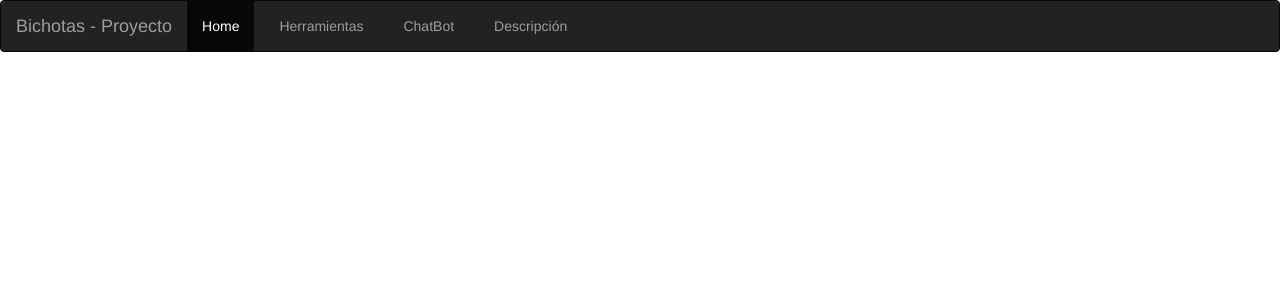
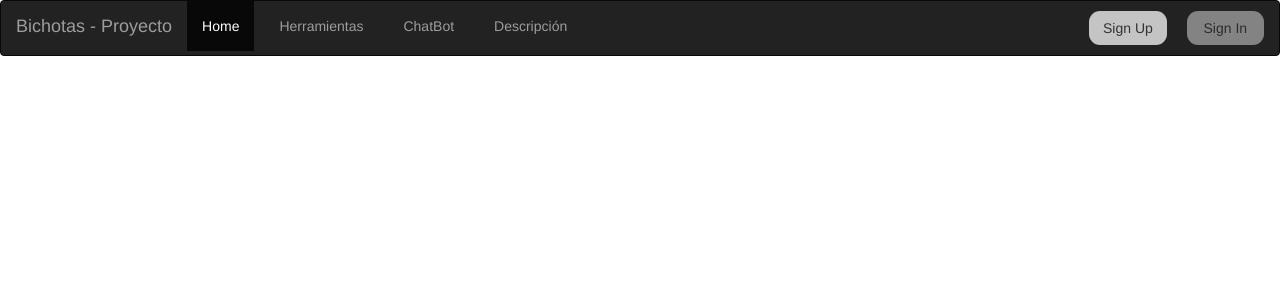
Before and after one commit to Bichotas/SkyTools_P-TECH, a Flask app: page / in a window 1280 px wide. Shown: the top 300 px of the page. Run offline with Flask 2, Linux system fonts and the light colour scheme; some libraries are stand-ins or nearby versions.

Commit message:
Se agregaron los botones sign in y sign up
Se coloco en la barra de navegacion los botones ya anteriormente
mencionados, estos a la hora de achicarse la pestaña, los botones se
achican con la pantalla y no se van para el lado que quieren, también,
se achica los botones, el tamaño

```diff
--- a/templates/layout.html
+++ b/templates/layout.html
@@ -12,7 +12,10 @@
     {% block title %}
 
 
+
     {% endblock %}
+
+
     {% block styles %}
 
     {% endblock %}
@@ -29,6 +32,15 @@
             <li style="margin-left: 10px;"><a href="#">ChatBot</a></li>
             <li style="margin-left: 10px;"><a href="#">Descripción</a></li>
           </ul>
+
+
+          <div style="margin-left: 86%; ">
+            <div style="display: flex; margin-top: 10px; margin-bottom: 10px;">
+              <button style="border: none; border-radius: 11px; width: 150px; height: 34px; background: #c4c4c4;">Sign Up</button>
+              <button style="border: none; border-radius: 11px; width: 150px; height: 34px; background: #c4c4c4; opacity: 0.6; margin-left: 20px;">Sign In</button>
+              <!--<li><button style="border: none; border-radius: 11px; width: 150px; height: 34px; background: #c4c4c4;">Sign In</button></li>-->
+            </div>
+          </div>
         </div>
       </nav>
 
```
